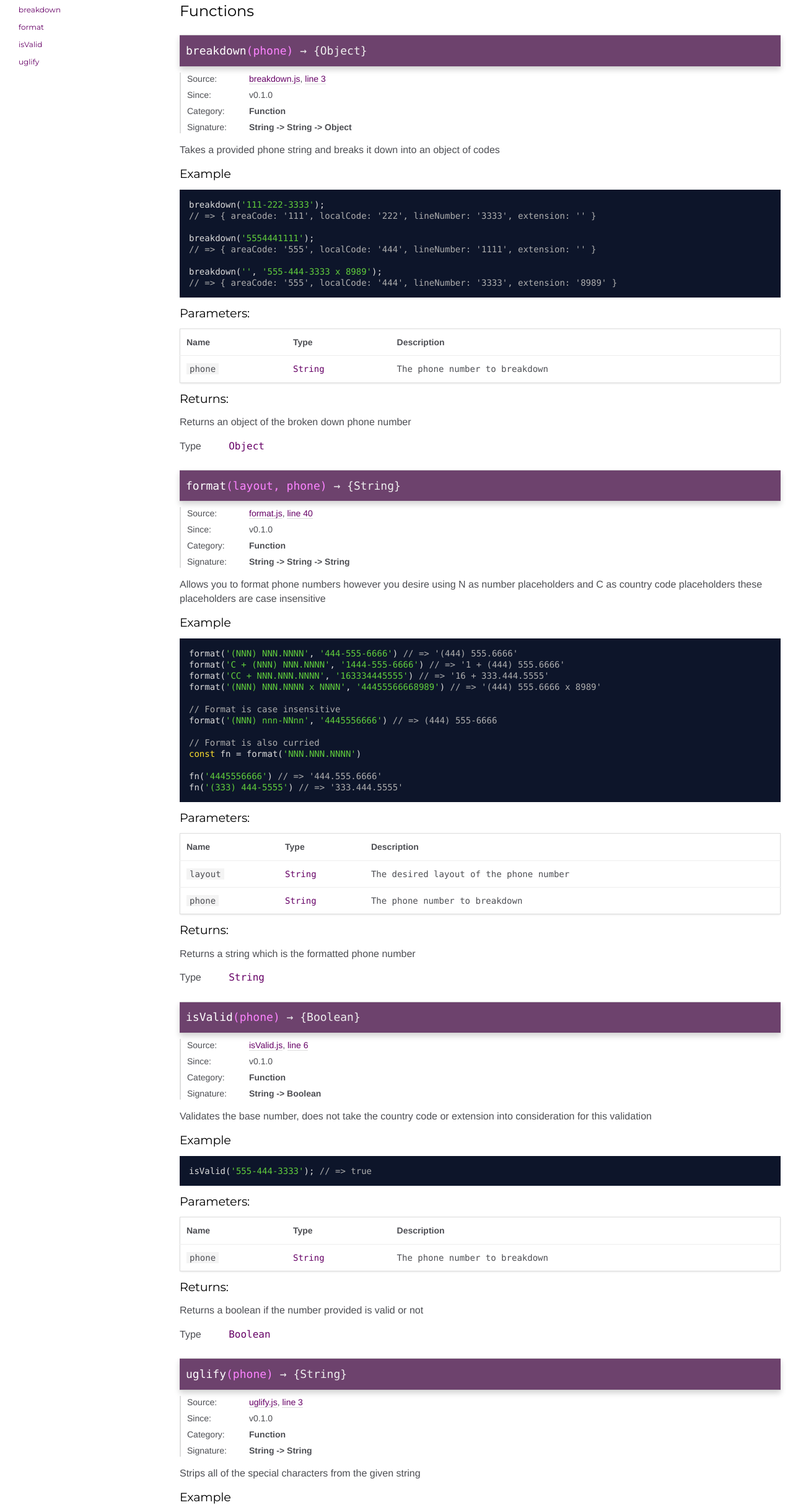
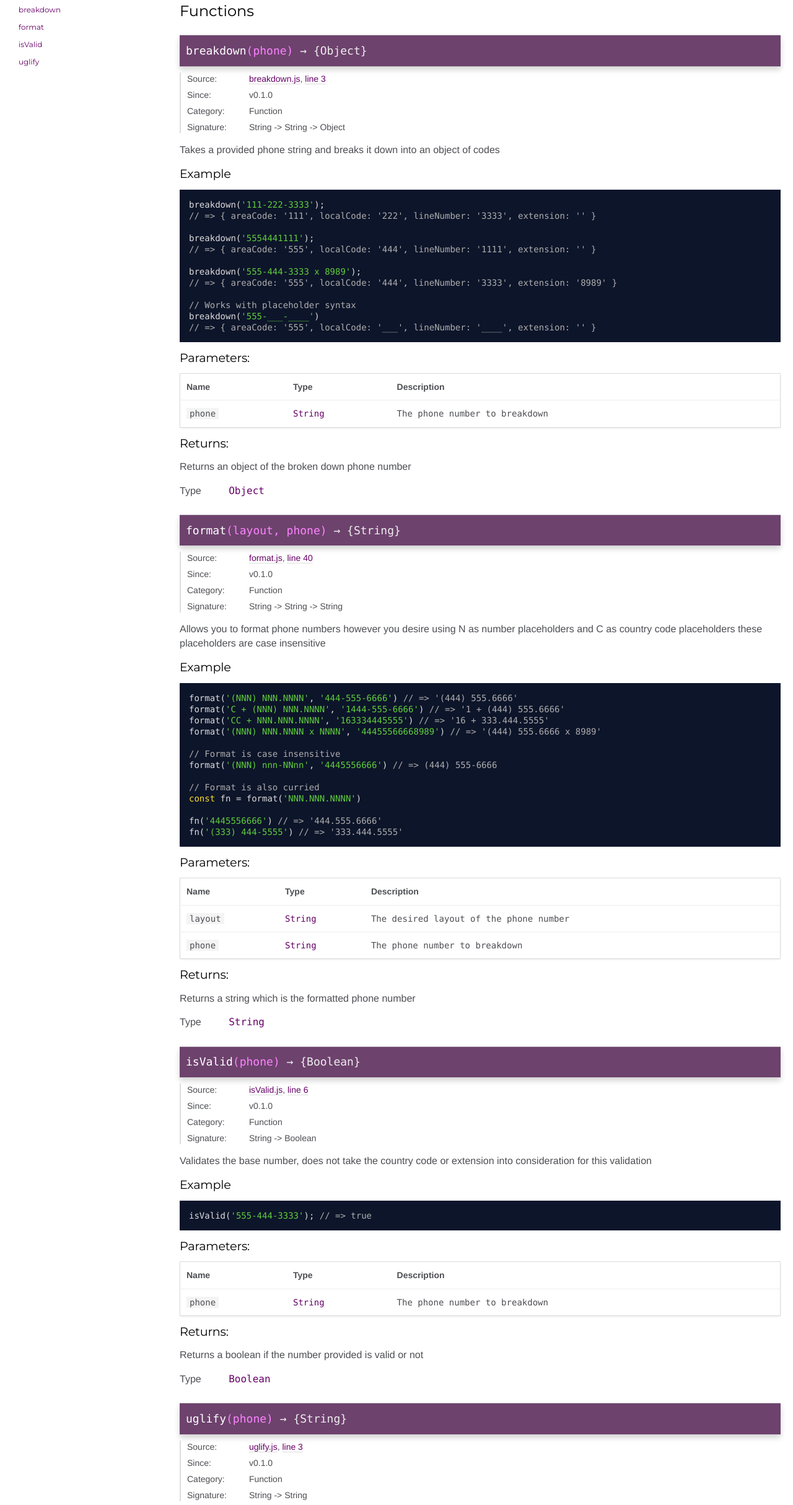
Before and after one commit to dhershman1/phone-fns, a website: page docs/functions.html in a window 1280 px wide. Shown: the part 137-2565 px from the top of the page at 62% size. Drawn offline with Linux system fonts and the light colour scheme.

Commit message:
new docs

```diff
--- a/docs/functions.html
+++ b/docs/functions.html
@@ -158,12 +158,26 @@
 
 
     <dt class="tag-category">Category:</dt>
-    <dd class="tag-category"><ul class="dummy"><li><b>Function</b></li></ul></dd>
+    <dd class="tag-category">
+      <ul class="dummy">
+        <li>
+          Function
+        </li>
+      </ul>
+    </dd>
 
 
 
     <dt class="tag-sig">Signature:</dt>
-    <dd class="tag-sig"><ul class="dummy"><li><b>String -> String -> Object</b></li></ul></dd>
+    <dd class="tag-sig">
+      <ul class="dummy">
+
+        <li>
+          String -> String -> Object
+        </li>
+
+      </ul>
+    </dd>
 
 
 
@@ -217,8 +231,12 @@
 breakdown('5554441111');
 // => { areaCode: '555', localCode: '444', lineNumber: '1111', extension: '' }
 
-breakdown('', '555-444-3333 x 8989');
-// => { areaCode: '555', localCode: '444', lineNumber: '3333', extension: '8989' }</code></pre>
+breakdown('555-444-3333 x 8989');
+// => { areaCode: '555', localCode: '444', lineNumber: '3333', extension: '8989' }
+
+// Works with placeholder syntax
+breakdown('555-___-____')
+// => { areaCode: '555', localCode: '___', lineNumber: '____', extension: '' }</code></pre>
 
 
 
@@ -338,12 +356,26 @@ breakdown('', '555-444-3333 x 8989');
 
 
     <dt class="tag-category">Category:</dt>
-    <dd class="tag-category"><ul class="dummy"><li><b>Function</b></li></ul></dd>
+    <dd class="tag-category">
+      <ul class="dummy">
+        <li>
+          Function
+        </li>
+      </ul>
+    </dd>
 
 
 
     <dt class="tag-sig">Signature:</dt>
-    <dd class="tag-sig"><ul class="dummy"><li><b>String -> String -> String</b></li></ul></dd>
+    <dd class="tag-sig">
+      <ul class="dummy">
+
+        <li>
+          String -> String -> String
+        </li>
+
+      </ul>
+    </dd>
 
 
 
@@ -546,12 +578,26 @@ fn('(333) 444-5555') // => '333.444.5555'</code></pre>
 
 
     <dt class="tag-category">Category:</dt>
-    <dd class="tag-category"><ul class="dummy"><li><b>Function</b></li></ul></dd>
+    <dd class="tag-category">
+      <ul class="dummy">
+        <li>
+          Function
+        </li>
+      </ul>
+    </dd>
 
 
 
     <dt class="tag-sig">Signature:</dt>
-    <dd class="tag-sig"><ul class="dummy"><li><b>String -> Boolean</b></li></ul></dd>
+    <dd class="tag-sig">
+      <ul class="dummy">
+
+        <li>
+          String -> Boolean
+        </li>
+
+      </ul>
+    </dd>
 
 
 
@@ -719,12 +765,26 @@ fn('(333) 444-5555') // => '333.444.5555'</code></pre>
 
 
     <dt class="tag-category">Category:</dt>
-    <dd class="tag-category"><ul class="dummy"><li><b>Function</b></li></ul></dd>
+    <dd class="tag-category">
+      <ul class="dummy">
+        <li>
+          Function
+        </li>
+      </ul>
+    </dd>
 
 
 
     <dt class="tag-sig">Signature:</dt>
-    <dd class="tag-sig"><ul class="dummy"><li><b>String -> String</b></li></ul></dd>
+    <dd class="tag-sig">
+      <ul class="dummy">
+
+        <li>
+          String -> String
+        </li>
+
+      </ul>
+    </dd>
 
 
 
@@ -882,7 +942,7 @@ fn('(333) 444-5555') // => '333.444.5555'</code></pre>
 <br class="clear">
 
 <footer>
-    Documentation generated by <a href="https://github.com/jsdoc3/jsdoc">JSDoc 3.6.1</a> using the <a href="https://github.com/clenemt/docdash">docdash</a> theme.
+    Documentation generated by <a href="https://github.com/jsdoc3/jsdoc">JSDoc 3.6.2</a> using the <a href="https://github.com/clenemt/docdash">docdash</a> theme.
 </footer>
 
 <script>prettyPrint();</script>
```
Also changed, not shown: docs/breakdown.js.html (+7 -3 lines), docs/format.js.html (+1 -1 lines), docs/index.html (+14 -2 lines), docs/isValid.js.html (+1 -1 lines), docs/uglify.js.html (+1 -1 lines).
